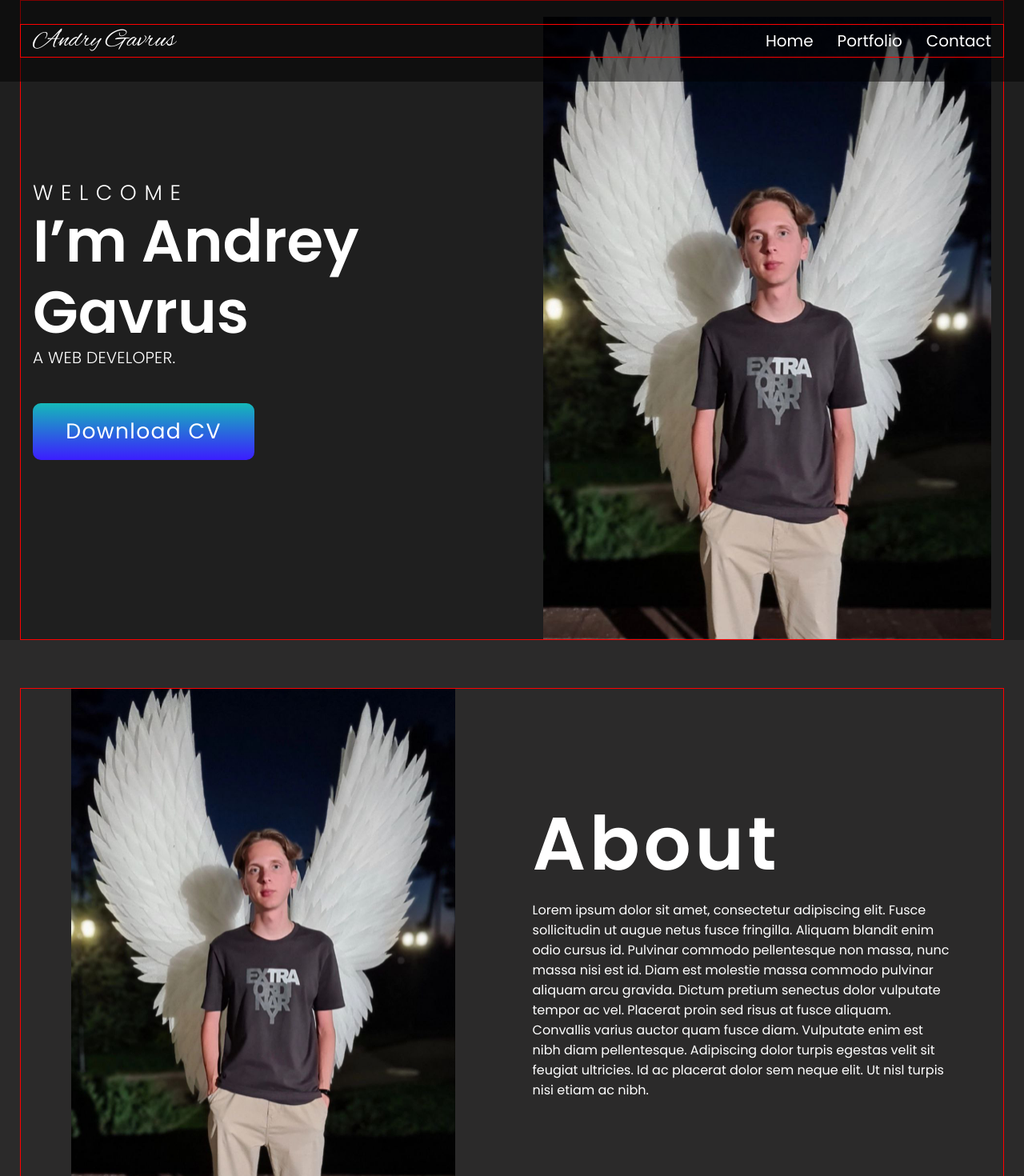
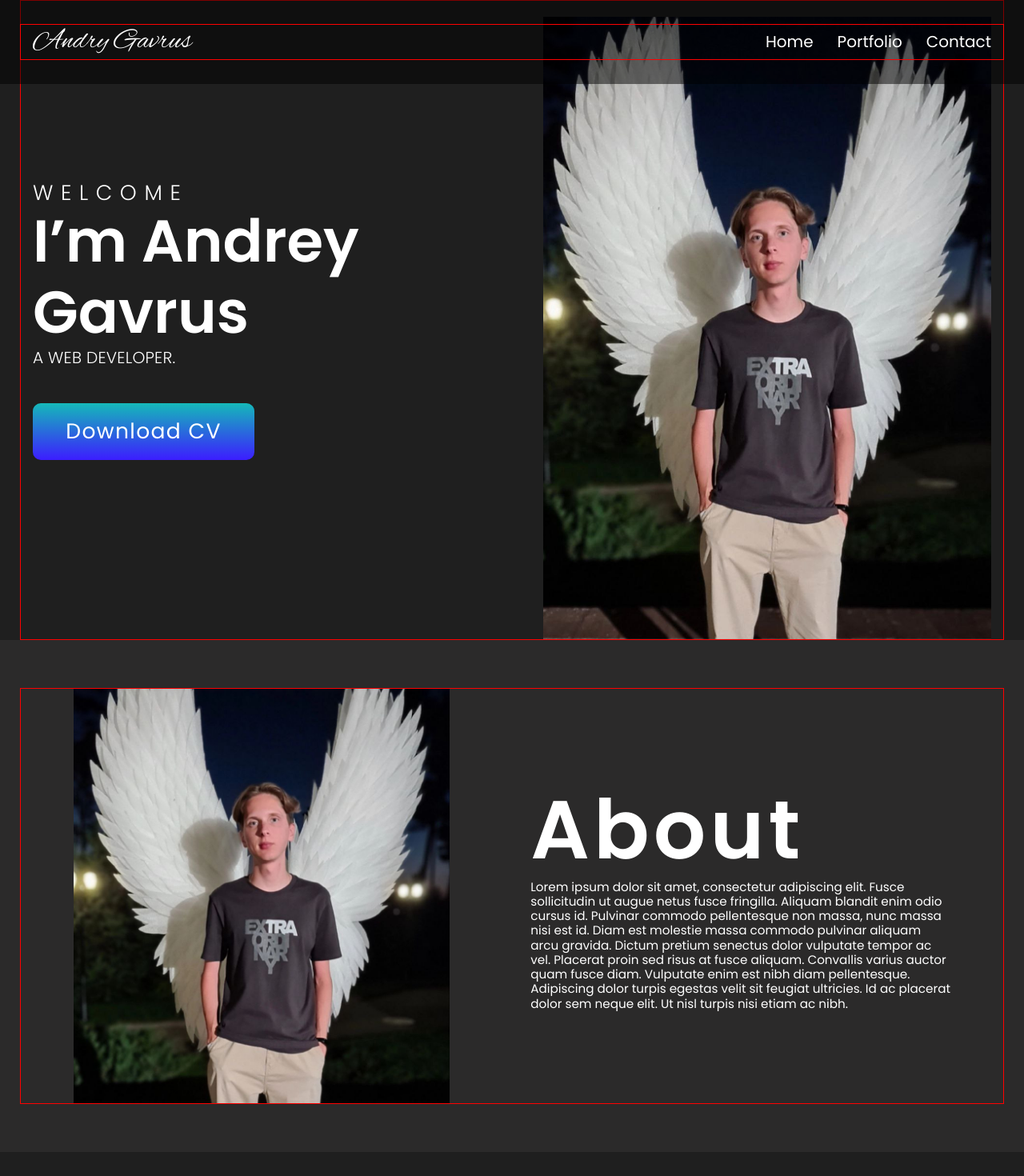
Before and after one commit to AndryGavrus/portfolio-project-my-version, a React app: page / in a window 1280 px wide. Shown: the top 1470 px of the page at 80% size. Built offline with nearby package versions, Linux system fonts and the light colour scheme.

Commit message:
Add About Adaptiv

```diff
--- a/src/assets/components/logo/Logo.tsx
+++ b/src/assets/components/logo/Logo.tsx
@@ -1,6 +1,7 @@
 import React from 'react'
 import styled from 'styled-components'
 import { theme } from '../../../styles/Theme'
+import { font } from '../../../styles/Common'
 
 export const Logo = () => {
     return (
@@ -9,10 +10,8 @@ export const Logo = () => {
 }
 
 const LogoLink = styled.a`
-    font-family: "Alex Brush", sans-serif;
-    font-weight: 400;
-    font-size: 32px;
-    color: ${theme.colors.font};
+    ${font({family:'Alex Brush', weight: 400, Fmax: 32, Fmin: 14 })}
+
 
     &:hover{
         font-weight: 600;
--- a/src/layout/header/Header.tsx
+++ b/src/layout/header/Header.tsx
@@ -5,6 +5,7 @@ import { Menu } from '../../assets/components/menu/Menu'
 import { Container } from '../../assets/components/Container'
 import { FlexWrapper } from '../../assets/components/FlexWrapper'
 import { MobileMenu } from '../../assets/components/menu/MobileMenu'
+import { theme } from '../../styles/Theme'
 
 export const Header = () => {
     return (
@@ -28,4 +29,8 @@ const StyledHeader = styled.header`
     left: 0;
     right: 0;
     z-index: 9999;
+
+    @media ${theme.media.mobile} {
+        padding: 15px 0;
+        }
 `
--- a/src/layout/sections/about/About.tsx
+++ b/src/layout/sections/about/About.tsx
@@ -6,14 +6,15 @@ import ava from '../../../assets/images/photo.jpg'
 import { FlexWrapper } from '../../../assets/components/FlexWrapper'
 import { Container } from '../../../assets/components/Container'
 import { theme } from '../../../styles/Theme'
+import { font } from '../../../styles/Common'
 
 
 export const About = () => {
     return (
         <StyledAbout>
             <Container>
-            <FlexWrapper align='center' justify='space-around'>
-                <Photo src={ava} alt="" height={'auto'} width={'40%'}/>
+                <FlexWrapper align='center' justify='space-around' wrap='wrap'>
+                    <Photo src={ava} alt="" height={'518px'} width={'470px'} />
                     <AboutInfo>
                         <SectionTitle>About</SectionTitle>
                         <p>Lorem ipsum dolor sit amet, consectetur adipiscing elit. Fusce sollicitudin ut augue netus fusce fringilla. Aliquam blandit enim odio cursus id. Pulvinar commodo pellentesque non massa, nunc massa nisi est id. Diam est molestie massa commodo pulvinar aliquam arcu gravida. Dictum pretium senectus dolor vulputate tempor ac vel. Placerat proin sed risus at fusce aliquam. Convallis varius auctor quam fusce diam. Vulputate enim est nibh diam pellentesque. Adipiscing dolor turpis egestas velit sit feugiat ultricies.
@@ -27,12 +28,34 @@ export const About = () => {
 
 const StyledAbout = styled.section`
     padding: 60px 0;
+
+    @media ${theme.media.mobile} {
+        padding: 50px 0;
+        }
+
+    ${Photo} {
+        @media ${theme.media.mobile} {
+            height: 280px;
+            width: 254px;
+            margin-bottom: 45px;
+        }
+    }
 `
 
 const AboutInfo = styled.div`
-    width: 525px;
+    max-width: 525px;
+    width: 100%;
 
     ${SectionTitle}{
-        font-size: 93px;
+        ${font({ weight: 600, Fmax: 93, Fmin: 45 })}
+        position: relative;
+
+        &::before{
+            content: '';
+        }
+    }
+
+    p{
+        ${font({ weight: 400, Fmax: 14, Fmin: 8 })}
     }
 `
```
Lines whose indentation alone changed are shown as unchanged.
